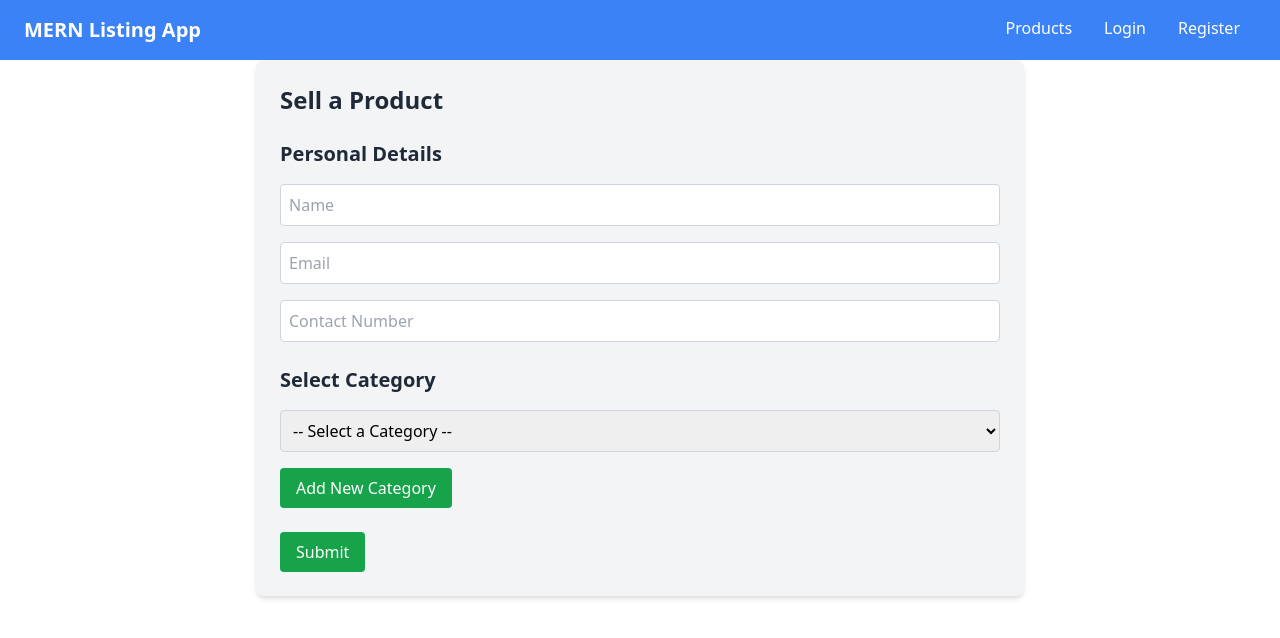
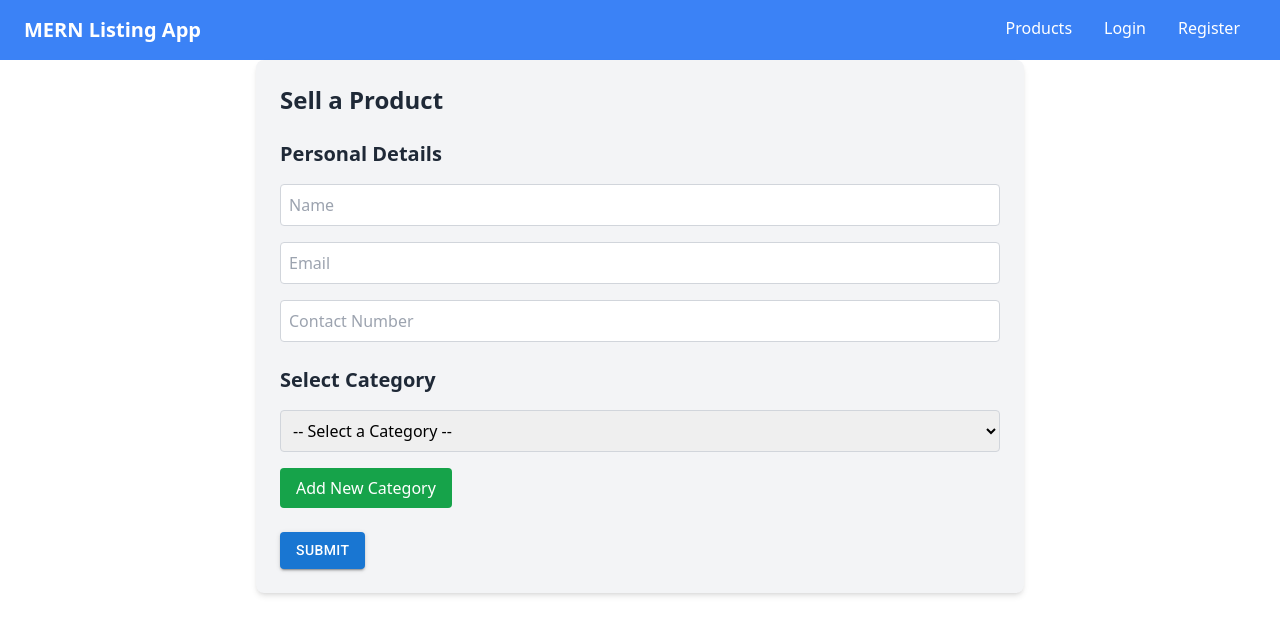
Before and after one commit to rakeshboyiri/xchange, a React (Create React App) app: page /sells in a window 1280 px wide. Shown: the top 638 px of the page. Built offline with nearby package versions, Linux system fonts and the light colour scheme.

Commit message:
materila-ui-added

```diff
--- a/src/App.js
+++ b/src/App.js
@@ -7,6 +7,11 @@ import Login from './components/Login';
 import Products from './components/Products';
 import SellForm from './pages/SellForm';
 import Chat from './components/Chat';
+
+import '@fontsource/roboto/300.css';
+import '@fontsource/roboto/400.css';
+import '@fontsource/roboto/500.css';
+import '@fontsource/roboto/700.css';
 
 const App = () => {
   return (
--- /dev/null
+++ b/src/materialui/SubmitButton.js
@@ -0,0 +1,6 @@
+import * as React from 'react';
+import Button from '@mui/material/Button';
+
+export default function ButtonUsage() {
+  return <Button variant="contained">Submit</Button>;
+}
--- a/src/pages/SellForm.js
+++ b/src/pages/SellForm.js
@@ -3,6 +3,7 @@ import PersonalDetailsForm from '../components/innerforms/PersonalDetailsForm';
 import ProductCategoryDropdown from '../components/innerforms/ProductCategoryDropdown';
 import DynamicProductForm from '../components/innerforms/DynamicProductForm';
 import AddCategoryModal from '../components/innerforms/AddCategoryModal';
+import ButtonUsage from '../materialui/SubmitButton';
 
 const SellForm = () => {
     const [personalDetails, setPersonalDetails] = useState({
@@ -45,12 +46,9 @@ const SellForm = () => {
                     setProductDetails={setProductDetails}
                 />
             )}
-            <button
-                onClick={handleSubmit}
-                className="px-4 py-2 bg-green-600 text-white rounded hover:bg-green-500"
-            >
-                Submit
-            </button>
+
+            <ButtonUsage onClick={handleSubmit}/>
+
             <AddCategoryModal
                 isOpen={isModalOpen}
                 onClose={() => setIsModalOpen(false)}
```
Also changed, not shown: package.json (+11 -0 lines), 1 other file (tests, documents, lock files or other folders).
